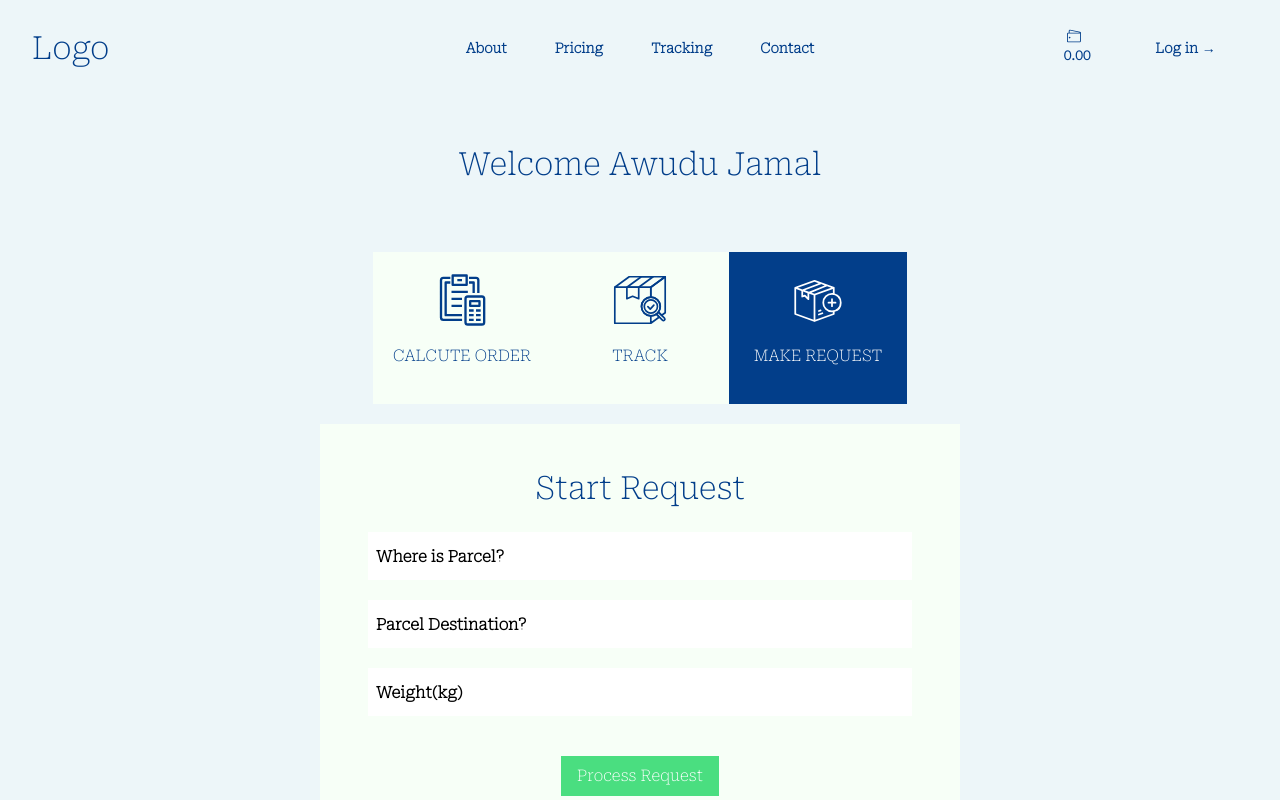
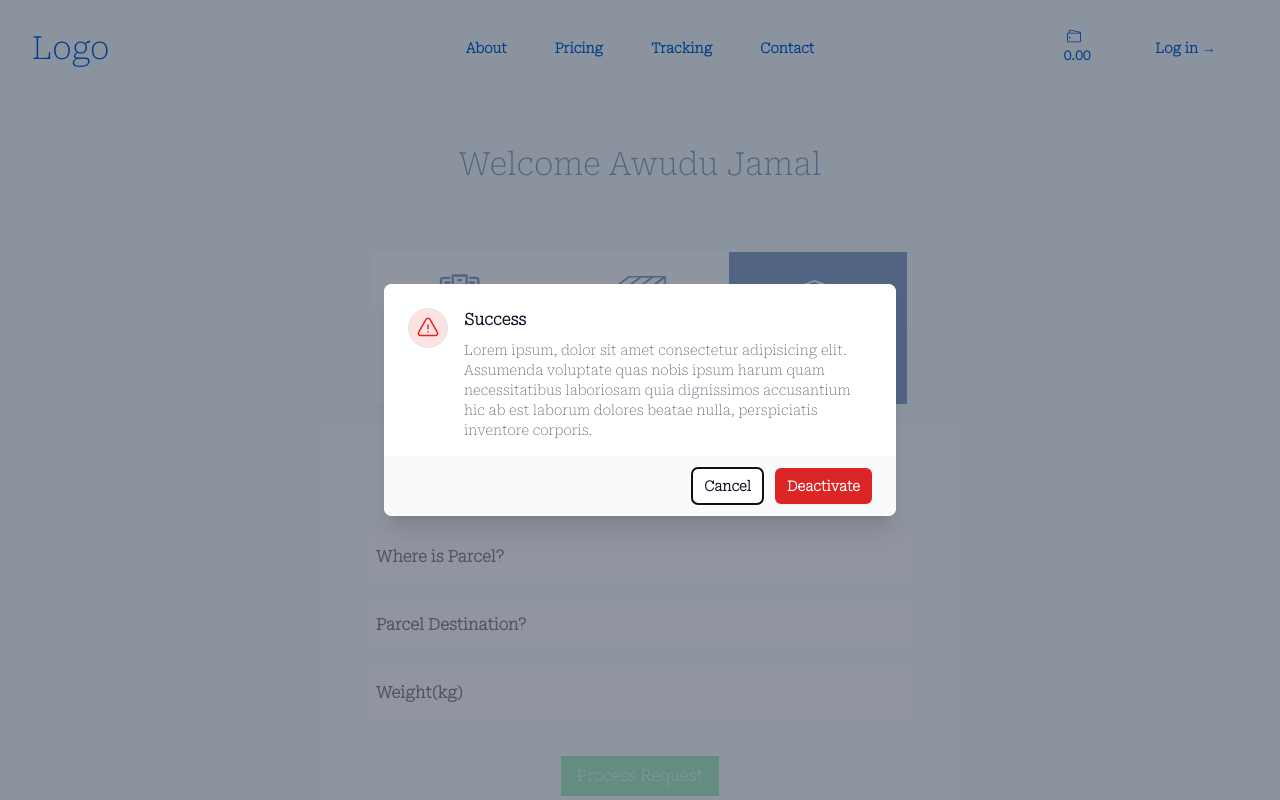
Before and after one commit to Awudu-Jamal1/delivery_frotend, a React (Vite) app: page /about/request in a window 1280 px wide. Shown: the top 800 px of the page. Built offline with nearby package versions, Linux system fonts and the light colour scheme.

Commit message:
changed modal design 1

```diff
--- /dev/null
+++ b/src/components/modals/Success.jsx
@@ -0,0 +1,78 @@
+import { Fragment, useRef, useState } from 'react'
+import { Dialog, Transition } from '@headlessui/react'
+import { ExclamationTriangleIcon } from '@heroicons/react/24/outline'
+
+export default function Success() {
+  const [open, setOpen] = useState(true)
+
+  const cancelButtonRef = useRef(null)
+
+  return (
+    <Transition.Root show={open} as={Fragment}>
+      <Dialog as="div" className="relative z-10" initialFocus={cancelButtonRef} onClose={setOpen}>
+        <Transition.Child
+          as={Fragment}
+          enter="ease-out duration-300"
+          enterFrom="opacity-0"
+          enterTo="opacity-100"
+          leave="ease-in duration-200"
+          leaveFrom="opacity-100"
+          leaveTo="opacity-0"
+        >
+          <div className="fixed inset-0 bg-gray-500 bg-opacity-75 transition-opacity" />
+        </Transition.Child>
+
+        <div className="fixed inset-0 z-10 overflow-y-auto">
+          <div className="flex min-h-full items-end justify-center p-4 text-center sm:items-center sm:p-0">
+            <Transition.Child
+              as={Fragment}
+              enter="ease-out duration-300"
+              enterFrom="opacity-0 translate-y-4 sm:translate-y-0 sm:scale-95"
+              enterTo="opacity-100 translate-y-0 sm:scale-100"
+              leave="ease-in duration-200"
+              leaveFrom="opacity-100 translate-y-0 sm:scale-100"
+              leaveTo="opacity-0 translate-y-4 sm:translate-y-0 sm:scale-95"
+            >
+              <Dialog.Panel className="relative transform overflow-hidden rounded-lg bg-white text-left shadow-xl transition-all sm:my-8 sm:w-full sm:max-w-lg">
+                <div className="bg-white px-4 pt-5 pb-4 sm:p-6 sm:pb-4">
+                  <div className="sm:flex sm:items-start">
+                    <div className="mx-auto border flex h-12 w-12 flex-shrink-0 items-center justify-center rounded-full bg-red-100 sm:mx-0 sm:h-10 sm:w-10">
+                      <ExclamationTriangleIcon className="h-6 w-6 text-red-600" aria-hidden="true" />
+                    </div>
+                    <div className="mt-3 border-slate-900 text-center sm:mt-0 sm:ml-4 sm:text-left">
+                      <Dialog.Title as="h3" className="text-base font-semibold leading-6 text-gray-900">
+                        Success
+                      </Dialog.Title>
+                      <div className="mt-2">
+                        <p className="text-sm text-gray-500">
+                          Lorem ipsum, dolor sit amet consectetur adipisicing elit. Assumenda voluptate quas nobis ipsum harum quam necessitatibus laboriosam quia dignissimos accusantium hic ab est laborum dolores beatae nulla, perspiciatis inventore corporis.
+                        </p>
+                      </div>
+                    </div>
+                  </div>
+                </div>
+                <div className="bg-gray-50 px-4 py-3 sm:flex sm:flex-row-reverse sm:px-6">
+                  <button
+                    type="button"
+                    className="inline-flex w-full justify-center rounded-md bg-red-600 px-3 py-2 text-sm font-semibold text-white shadow-sm hover:bg-red-500 sm:ml-3 sm:w-auto"
+                    onClick={() => setOpen(false)}
+                  >
+                    Deactivate
+                  </button>
+                  <button
+                    type="button"
+                    className="mt-3 inline-flex w-full justify-center rounded-md bg-white px-3 py-2 text-sm font-semibold text-gray-900 shadow-sm ring-1 ring-inset ring-gray-300 hover:bg-gray-50 sm:mt-0 sm:w-auto"
+                    onClick={() => setOpen(false)}
+                    ref={cancelButtonRef}
+                  >
+                    Cancel
+                  </button>
+                </div>
+              </Dialog.Panel>
+            </Transition.Child>
+          </div>
+        </div>
+      </Dialog>
+    </Transition.Root>
+  )
+}
--- a/src/pages/customer/Request.jsx
+++ b/src/pages/customer/Request.jsx
@@ -1,4 +1,6 @@
 import { useState } from "react";
+import {FaGreaterThan} from "react-icons/fa"
+import Success from "../../components/modals/success";
 
 export default function Request() {
   const [next, setNext] = useState(false);
@@ -8,7 +10,7 @@ export default function Request() {
     locations: "",
     weight: "",
   });
-  let errors = false;
+
   const handleValue = (e) => {
     let name = e.target.name;
     let value = e.target.value;
@@ -30,10 +32,12 @@ export default function Request() {
   let h2 = "py-4 font-bold";
   return (
     <>
+    <Success/>
       <div className="flex justify-center ">
+
         <div className=" w-[40em] py-10 px-12 bg-[#f7fff7]">
           <div className="text-center">
-            <h1>{next ? "Summary" : "Start Request"}</h1>
+            <h1>{next ? "ORDER SUMMARY" : "Start Request"}</h1>
           </div>
           {next && (
             <div className="w-full">
@@ -66,6 +70,16 @@ export default function Request() {
                   </div>
                 </div>
               </div>
+              <div className="pt-5 grid grid-cols-2">
+                <div className="text-center">
+                  Total price <p className="font-bold"> 4.18</p>
+                </div>
+                <div>
+                  <button className="flex rounded-lg py-3 px-4 font-semibold bg-green-400 text-white  justify-center hover:bg-red-500">
+                    Request For Courier <span className="flex self-center pl-2"><FaGreaterThan className="h-3"/></span> <span className="flex self-center"><FaGreaterThan className="h-3"/></span> <span className="flex self-center"><FaGreaterThan className="h-3"/></span>
+                  </button>
+                </div>
+              </div>
             </div>
           )}
           {!next && (
@@ -77,7 +91,6 @@ export default function Request() {
                   FILL IN ALL INPUT{" "}
                 </div>
               )}
-
               <div className="my-5">
                 <input
                   onChange={handleValue}
@@ -111,16 +124,12 @@ export default function Request() {
                   className="h-12 px-2 w-full placeholder-[#000] font-bold"
                 />
               </div>
-              {next?<div onClick={handleChange} className="text-center pt-5 ">
-                <button className="bg-green-400 py-2 text-white px-4">
-                  Process Request
-                </button>
-              </div>:
               <div onClick={handleChange} className="text-center pt-5 ">
                 <button className="bg-green-400 py-2 text-white px-4">
                   Process Request
                 </button>
-              </div>}
+              </div>
+              :
             </div>
           )}
         </div>
```
